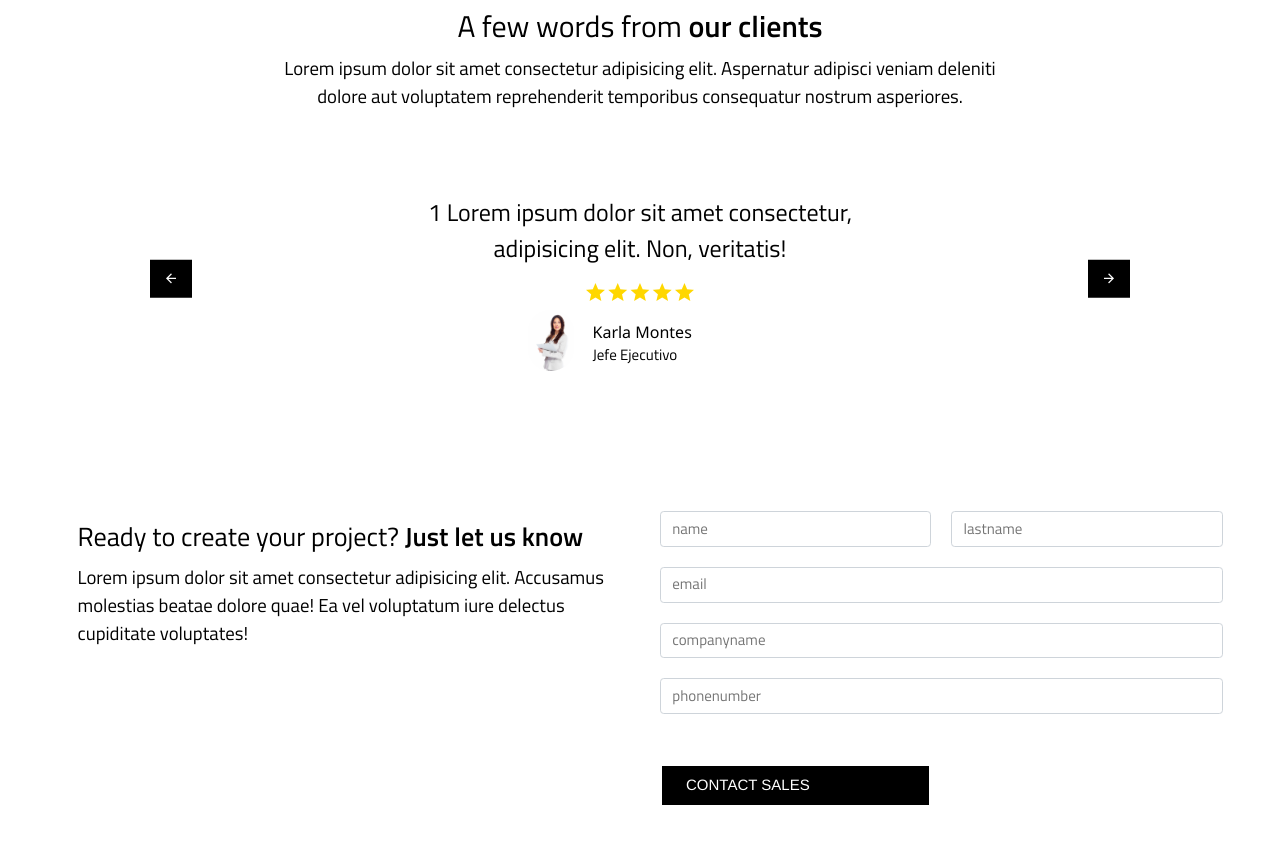
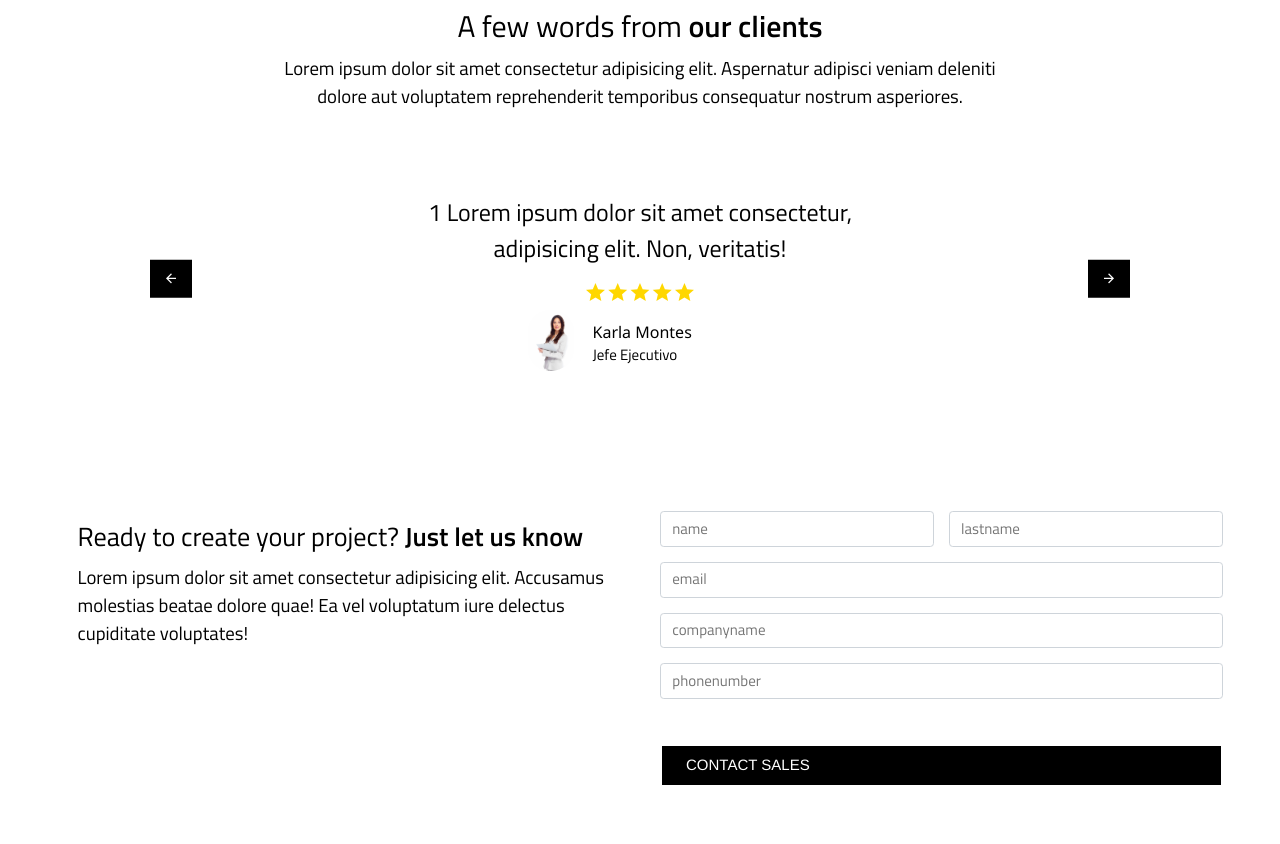
Before and after one commit to teresagorbea/cssgrid-maqueta2, a plain HTML site: page index.html in a window 1280 px wide. Shown: the part 3516-4360 px from the top of the page. Drawn offline with nearby package versions, Linux system fonts and the light colour scheme.

Commit message:
fix boton contacto

```diff
--- a/css/index.css
+++ b/css/index.css
@@ -311,19 +311,21 @@ nav.menu ul li a{
 #contact .box2{ grid-area: box2;}
 #contact form{
     display: grid;
-    grid-gap: 20px;
+    grid-gap: 15px;
     grid-template-columns: 2;
     grid-template-rows: auto;
     grid-template-areas: "nombre apellido"
     "correo correo"
     "empresa empresa"
-    "telefono telefono";
+    "telefono telefono"
+    "boton boton";
 }
 form .nombre{ grid-area: nombre;}
 form .apellido{ grid-area: apellido;}
 form .correo{ grid-area: correo;}
 form .empresa{ grid-area: empresa;}
 form .telefono{ grid-area: telefono;}
+form a{ grid-area: boton;}
 
 form input{
     width: 100%;
--- a/index.html
+++ b/index.html
@@ -261,12 +261,12 @@
             </div>
         </section>
         <section id="contact">
-            <div class="container top-margin-sm">
-                <div class="box1">
+            <div class="container">
+                <div class="box1 top-margin-sm">
                     <h3>Ready to create your project? <b>Just let us know</b></h3>
                     <p>Lorem ipsum dolor sit amet consectetur adipisicing elit. Accusamus molestias beatae dolore quae! Ea vel voluptatum iure delectus cupiditate voluptates!</p>
                 </div>
-                <div class="box2">
+                <div class="box2 top-margin-sm">
                     <form action="">
                         <input type="text" placeholder="name" class="nombre">
                         <input type="text" placeholder="lastname" class="apellido">
```
